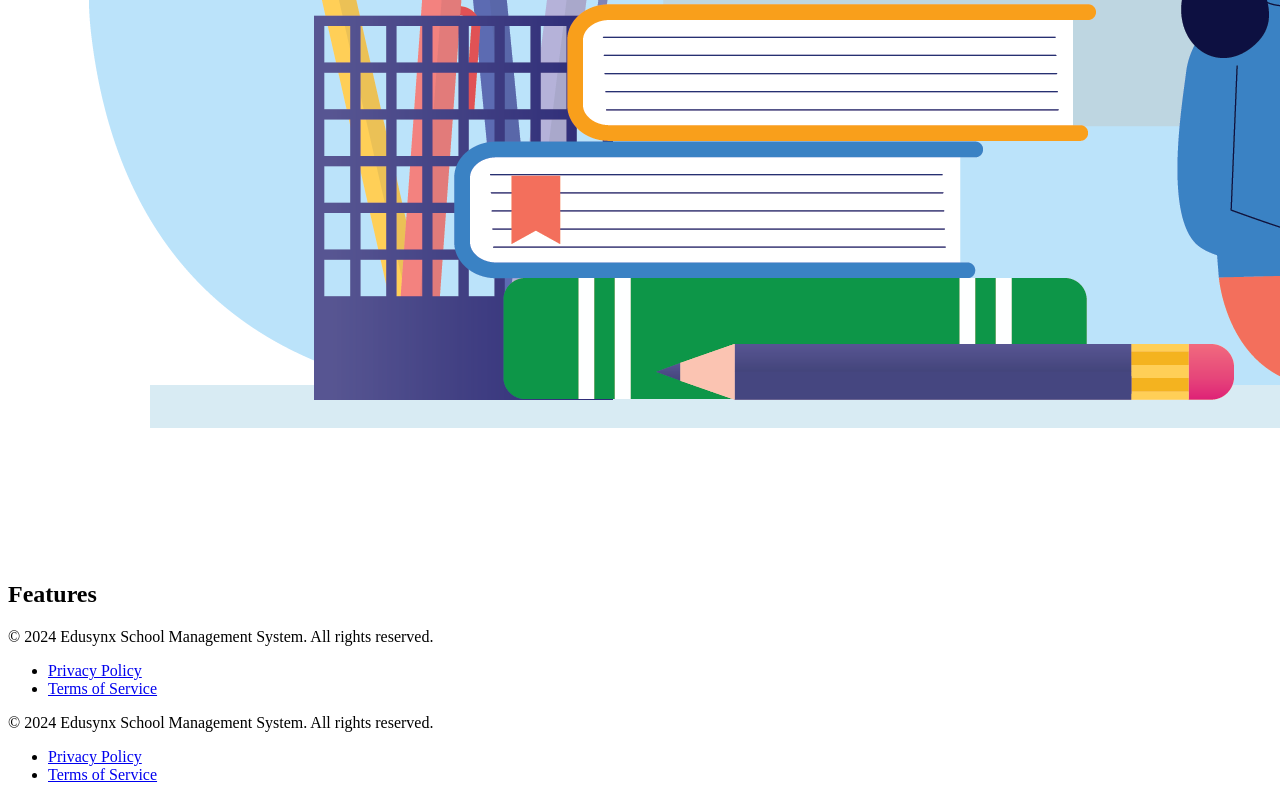
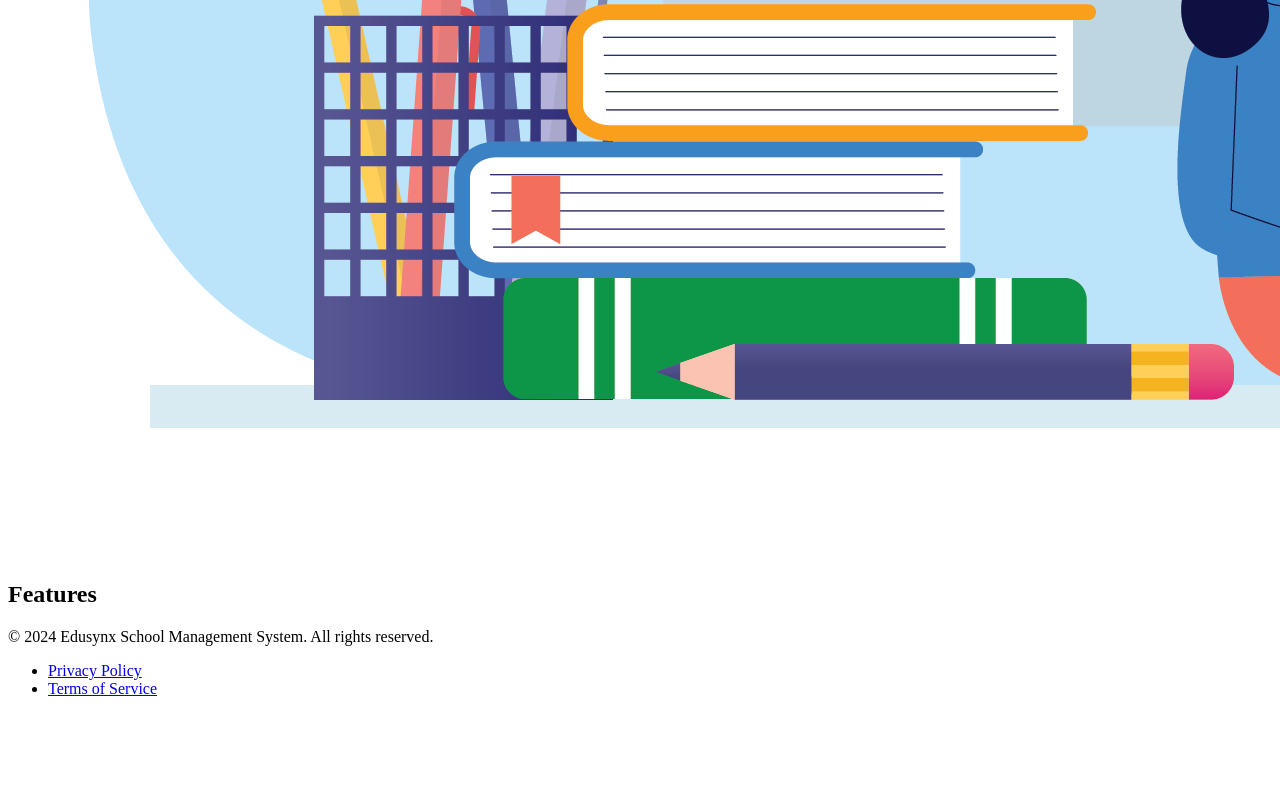
Before and after one commit to elamuhombe/gomycode-mern-edusynx-school-management-system, a React (Vite) app in the folder client/: page / in a window 1280 px wide. Shown: the part 3369-4169 px from the top of the page. After the commit the page ends 4083 px from the top, so only its background shows below. Built offline with nearby package versions, Linux system fonts and the light colour scheme.

Commit message:
chore: Delete Footer component in App.tsx

```diff
--- a/client/src/App.tsx
+++ b/client/src/App.tsx
@@ -1,6 +1,5 @@
 import React from 'react';
 import { BrowserRouter as Router, Routes, Route } from 'react-router-dom';
-import Footer from './components/Footer/Footer';
 import Home from './pages/Home';
 
 import Services from './pages/Services';
@@ -21,7 +20,7 @@ const App: React.FC = () => {
           <Route path="/Services" element={<Services />} />
           <Route path="/" element={<Home />} />
         </Routes>
-        <Footer />
+
       </div>
     </Router>
   );
```
